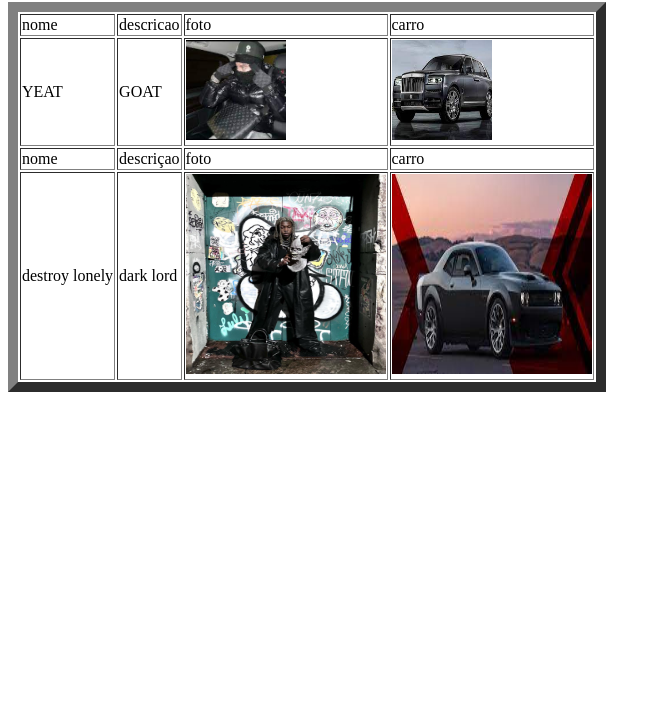
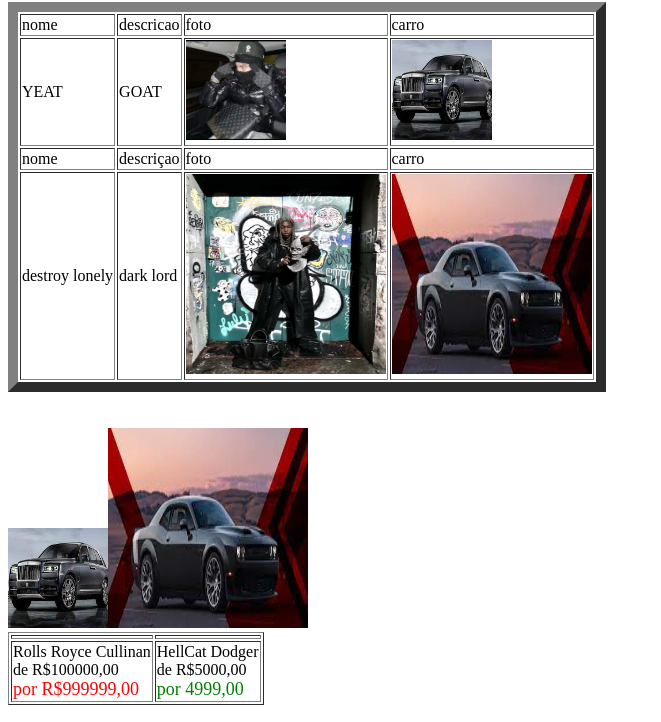
Before and after one commit to iluvquim/Projeto-Aula, a plain HTML site: page index.html in a window 1280 px wide. Shown: the part 78-800 px from the top of the page, without its empty margins (0-661 px from the left). Drawn offline with Linux system fonts and the light colour scheme.

Commit message:
fznd tabela

```diff
--- a/index.html
+++ b/index.html
@@ -36,5 +36,18 @@
         <td><img src="img/lone.jpg" width="200px" height="200px"></td>
         <td><img src="img/hellcat.jpg" width="200px" height="200px"></td>
     </table>
+    <br><br>
+    <table border="1">
+        <tr>
+            <td align="center"></td><img src="img/RRC.jpg" width="100px" height="100px"></td>
+            <td align="center"></td><img src="img/hellcat.jpg" width="200px" height="200px"></td>
+        </tr>
+        <tr>
+            <td> Rolls Royce Cullinan <br> de R$100000,00<br>
+            <font size="4" color="red"> por R$999999,00</font></td>
+            <td> HellCat Dodger <br> de R$5000,00<br>
+            <font size="4" color="green" > por 4999,00</font></td>
+        </tr>
+    </table>
 </body>
 </html>
```
